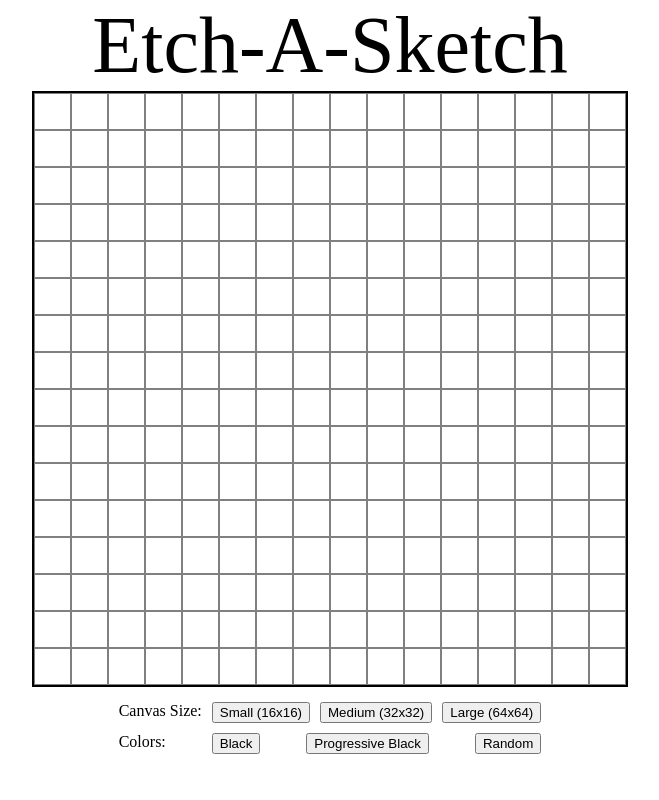
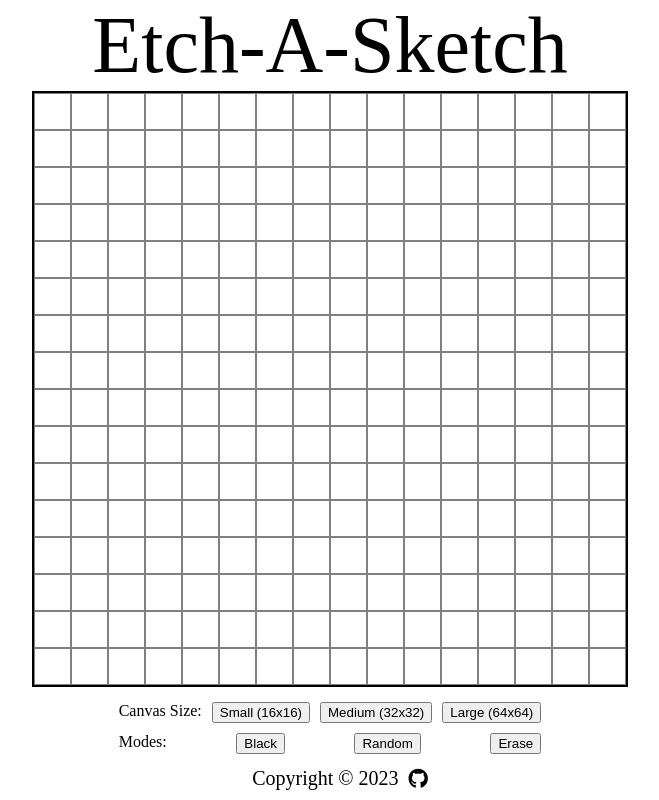
Before and after one commit to ezheng76/Etch-a-Sketch, a plain HTML site: page index.html in a window 1280 px wide. Shown: the whole page, without its empty margins (310-969 px from the left). Drawn offline with Linux system fonts and the light colour scheme.

Commit message:
Finished the game, removed the progressive-black mode because it took too long to implement so will come back in the future. For now, instead of the progressive-black, it has been replaced with eraser

```diff
--- a/index.html
+++ b/index.html
@@ -6,8 +6,9 @@
     <title>Etch A Sketch</title>
     <script src="main.js" defer></script>
     <link rel="stylesheet" type="text/css" href="style.css" >
+    <script src="https://kit.fontawesome.com/4c536a6bd5.js" crossorigin="anonymous"></script>
 </head>
-<body>
+<body class="hide-scrollbar">
     <div class="header">
         Etch-A-Sketch
     </div>
@@ -21,13 +22,19 @@
                 <button class="grid-size" id="medium" value="32">Medium (32x32)</button>
                 <button class="grid-size" id="large" value="64">Large (64x64)</button>
             </div>
-            <div class="color">
-                <div>Colors: </div>
-                <button class="color" id="black">Black</button>
-                <button class="color" id="progressive-black">Progressive Black</button>
-                <button class="color" id="random">Random</button>
+            <div class="modes">
+                <div>Modes: </div>
+                <button class="mode" id="black">Black</button>
+                <button class="mode" id="random">Random</button>
+                <button class="mode" id="erase">Erase</button>
             </div>
         </div>
     </div>
+
+    <footer class="footer">
+        Copyright ©
+        <script>document.write(new Date().getFullYear())</script>
+        <i class="fab fa-github" aria-hidden="true"></i>
+    </footer>
 </body>
 </html>
--- a/main.js
+++ b/main.js
@@ -20,22 +20,17 @@ function createCanvas (size){
     draw();
 }
 
-function draw (color){
+function draw (mode){
     const pixels = document.querySelectorAll('.pixel');
     pixels.forEach((pixel) => {
         pixel.addEventListener('mouseover', (pixel) => {
-
-            if (color === "black"){
+            if (mode === "black"){
                 pixel.target.style.backgroundColor = "black";
-            } else if (color === "progressive-black"){
-                pixel.target.style.backgroundColor = "black";
-                pixel.target.style.opacity = 0.2 * pixel.target.style.opacity;
-
-
-
-            } else if (color === "random"){
+            } else if (mode === "random"){
                 var randomColor = Math.floor(Math.random()*16777215).toString(16);
                 pixel.target.style.backgroundColor = "#" + randomColor;
+            } else if (mode){
+                pixel.target.style.backgroundColor = "white";
             }
         });
     });
@@ -51,7 +46,7 @@ function changeSize (){
 }
 
 function changeColor (){
-    const colors = document.querySelectorAll('.color');
+    const colors = document.querySelectorAll('.mode');
     colors.forEach((color) => {
         color.addEventListener('click', () => {
             draw(color.getAttribute("id"))
@@ -64,8 +59,6 @@ function startApp() {
     draw("black");
     changeSize();
     changeColor();
-
-    // eraseListener();
 }
 
 startApp();
--- a/style.css
+++ b/style.css
@@ -57,8 +57,22 @@ body{
     row-gap: 10px;
 }
 .size,
-.color{
+.modes{
     display: flex;
     justify-content: space-between;
+    align-items:start;
     gap: 10px;
 }
+
+.footer{
+    position: absolute;
+    bottom: 0;
+    left: 0;
+    display: flex;
+    align-items: center;
+    justify-content: center;
+    gap: 10px;
+    width: 100%;
+    padding: 10px;
+    font-size: 20px;
+}
```
